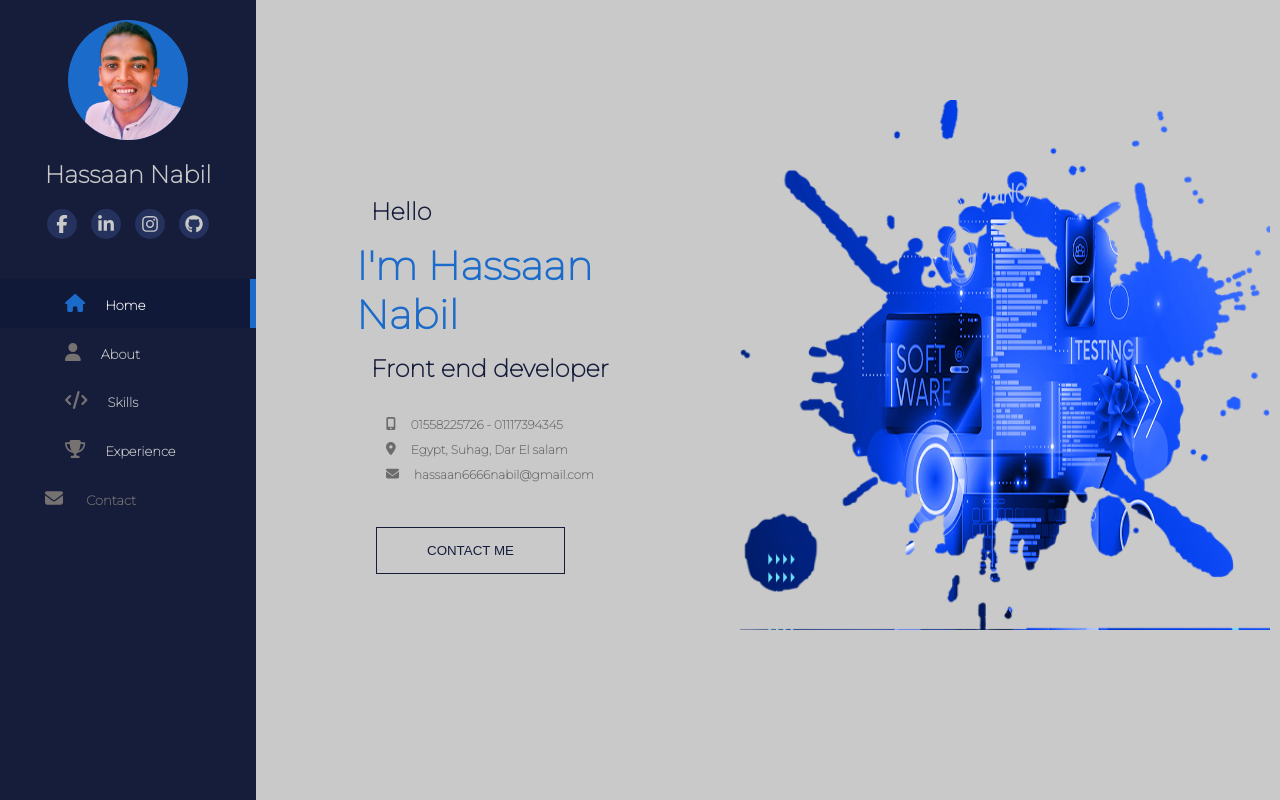
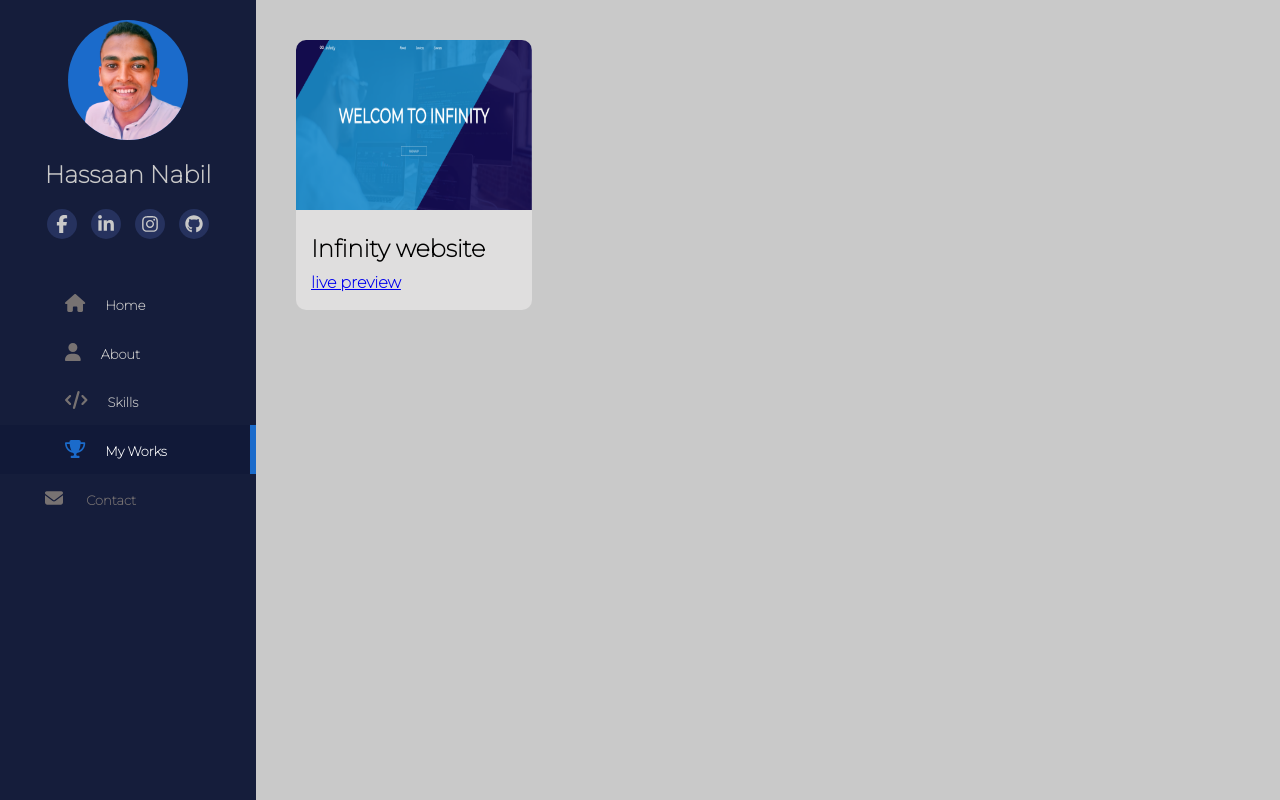
Before and after one commit to hassaan2020/Profile, a React (Create React App) app: page /#/Works in a window 1280 px wide. Shown: the top 800 px of the page. Built offline with nearby package versions, Linux system fonts and the light colour scheme.

Commit message:
add infinty project

```diff
--- a/src/App.js
+++ b/src/App.js
@@ -5,7 +5,7 @@ import Navbar from './Component/Navbar'
 import Home from './Component/Home'
 import About from './Component/About'
 import Skills from './Component/Skills'
-import Experience from './Component/Experience'
+import Works from './Component/Works'
 import Contact from './Component/Contact'
 import Header from './Component/Header';
 
@@ -21,13 +21,12 @@ class App extends Component {
 
         <Header />
         <Navbar/>
-        <Home/>
 
         <Routes>
-          <Route exact path='/' element = {<Home/>}/>
+          <Route path='/' element = {<Home/>}/>
           <Route path='/About' element = {<About/>} />
           <Route path='/Skills' element = {<Skills/>} />
-          <Route path='/Experience' element = {<Experience/>} />
+          <Route path='/Works' element = {<Works/>} />
           <Route path='/Contact' element = {<Contact/>} />
         </Routes>
       </div>
--- a/src/Component/About/index.js
+++ b/src/Component/About/index.js
@@ -11,6 +11,7 @@ const About = () => {
            Capable of continous learn from senior developers while still nuturing junior developers.
             Passionate about learning and development with adesire to apply skills on a larger development.
              Eager to tackle more complex problems and continue to find ways to maximice user effeciency.</p>
+             <a target='blank' href='https://drive.google.com/file/d/1e2-aDHpEfJHvaGP-4IZA1pdc45JzwVHc/view?usp=sharing'>View CV</a>
       </div>
       <div className='image'>
         <img src={pic}/>
--- a/src/Component/About/styles.css
+++ b/src/Component/About/styles.css
@@ -23,9 +23,23 @@
 .aboutPage .aboutMe p{
     line-height: 1.7;
     font-size: 2vh;
+    margin-bottom: 40px;
     text-align: justify;
     text-justify: inter-word;
     color: #525252;
+}
+.aboutPage .aboutMe a{
+    text-decoration: none;
+    padding: 10px 40px;
+    border: 1px solid #1b6bcb;
+    color: #1b6bcb;
+    font-size: 2vh;
+    transition: 0.7s;
+}
+.aboutPage .aboutMe a:hover{
+    background-color: #1b6bcb;
+    color: #c9c9c9;
+    transition: 0.7s;
 }
 .aboutPage .image{
     height: 600px;
--- a/src/Component/Experience/index.js
+++ /dev/null
@@ -1,22 +0,0 @@
-import React from 'react'
-import'./styles.css'
-import pic from '.././imgs/h9.jpg'
-
-const Experience = () => {
-  return (
-    <div className='experPage'>
-        <div className='myExper'>
-        <h1>EXPERIENCE</h1>
-        <h2>Front end developer</h2>
-        <h4>Mar 2016 - Present</h4>
-        <p>Web design, Front end development, UX/UI design,
-        Responsive design, 3D Modeling, Graphics design.</p>
-          <a target='blank' href='https://www.upwork.com/freelancers/~01115fdffbccd7e0e8'>Read more</a>
-      </div>
-      <div className='image'>
-        <img src={pic}/>
-      </div>
-    </div>
-  )
-}
-export default  Experience
--- a/src/Component/Experience/styles.css
+++ /dev/null
@@ -1,120 +0,0 @@
-.experPage{
-    background-color: #c9c9c9 ;
-    height: 100vh;
-    width: 80%;
-    float: right;
-    display: flex;
-    align-items: center;
-    font-family: 'Montserrat', sans-serif;
-    font-weight: bold;
-    overflow: hidden;
-}
-.experPage .myExper{
-    width: 40%;
-    margin: 10px;
-    margin-left: 60px;
-    flex-grow: 1;
-}
-.experPage .myExper h1{
-    font-size: 5vh;
-    color: #151D3B;
-    border-bottom: 2px solid #0230c63a;
-}
-.experPage .myExper h3{
-    color: #151D3B;
-    font-size: 2vh;
-}
-.experPage .myExper h4{
-    color: #1b6bcb;
-    font-size: 2vh;
-}
-.experPage .myExper p{
-    line-height: 1.7;
-    font-size: 2vh;
-    text-align: justify;
-    text-justify: inter-word;
-    color: #525252;
-    padding-left: 1px;
-}
-.experPage .myExper a{
-    color: #1b6bcb;
-    font-size: 2vh;
-}
-.experPage .image{
-    height: 600px;
-    width: 600px;
-    box-sizing: border-box;
-    margin: 10px;
-    flex-grow: 1;
-    overflow: hidden;
-    -webkit-mask-image: url(../imgs/c2.png);
-    mask-image: url(../imgs/c2.png);
-    -webkit-mask-repeat: no-repeat;
-    mask-repeat: no-repeat;
-    mask-size: 100%;
-}
-.experPage .image img{
-    width: 100%;
-    height: 100%;
-}
-
-@media only screen and (max-width: 600px) {
-    body{
-        background-color: #c9c9c9;
-    }
-    .experPage{
-        width: 100%;
-        height: auto;
-        padding: 20px;
-        display: block;
-    }
-    .experPage .myExper{
-        width: 80%;
-        padding: 40px 0;
-        padding-bottom: 60px;
-    }
-    .experPage .image{
-        display: none;
-    }
-}
-
-
-@media only screen and (max-width: 768px) {
-    body{
-        background-color: #c9c9c9;
-    }
-    .experPage{
-        width: 100%;
-        height: auto;
-        padding: 20px;
-        display: block;
-    }
-    .experPage .myExper{
-        width: 80%;
-        padding: 40px 0;
-        padding-bottom: 60px;
-    }
-    .experPage .image{
-        display: none;
-    }
-}
-
-@media only screen and (max-width: 992px) {
-    body{
-        background-color: #c9c9c9;
-    }
-    .experPage{
-        width: 100%;
-        height: auto;
-        padding: 20px;
-        display: block;
-    }
-    .experPage .myExper{
-        width: 80%;
-        padding: 40px 0;
-        padding-bottom: 60px;
-    }
-    .experPage .image{
-        display: none;
-    }
-}
--- a/src/Component/Home/styles.css
+++ b/src/Component/Home/styles.css
@@ -40,12 +40,12 @@
     padding: 15px 50px;
     margin: 35px 20px;
     background-color: transparent;
-    border: 1px solid #151D3B;
-    color: #151D3B;
+    border: 1px solid #1b6bcb;
+    color: #1b6bcb;
     transition: 0.7s;
 }
 .homePage .welcome button:hover{
-    background-color: #151D3B;
+    background-color: #1b6bcb;
     color: #c9c9c9;
     transition: 0.7s;
     cursor: pointer;
--- a/src/Component/Navbar/index.js
+++ b/src/Component/Navbar/index.js
@@ -54,10 +54,10 @@ const Navbar = () => {
             </div>
         </NavLink>
 
-        <NavLink to='/Experience' className='NavLink'>
+        <NavLink to='/Works' className='NavLink'>
           <div className='links'>
               <FontAwesomeIcon className='i' icon={faTrophy}></FontAwesomeIcon>
-              <span>Experience </span>
+              <span>My Works </span>
             </div>
         </NavLink>
 
--- /dev/null
+++ b/src/Component/Works/index.js
@@ -0,0 +1,25 @@
+import React from 'react'
+import'./styles.css'
+import data from '../data'
+import pic from '../imgs/inf.PNG'
+
+
+const Experience = () => {
+
+  const showProject = data.projectData.map((el) => {
+    return(
+      <div className='project'>
+        <img src={el.img}/>
+        <h2>{el.title}</h2>
+        <a target='blank' href={el.link}>live preview</a>
+      </div>
+    )
+  })
+
+  return (
+    <div className='experPage'>
+        {showProject}
+    </div>
+  )
+}
+export default  Experience
--- /dev/null
+++ b/src/Component/Works/styles.css
@@ -0,0 +1,34 @@
+.experPage{
+    background-color: #c9c9c9 ;
+    height: 100vh;
+    width: 80%;
+    float: right;
+    display: grid;
+    padding: 40px;
+    grid-template-columns: 25% 25% 25% 25%;
+    gap: 10px;
+    grid-template-rows: 270px;
+    font-family: 'Montserrat', sans-serif;
+    font-weight: bold;
+    overflow: hidden;
+    overflow-y: auto;
+    box-sizing: border-box;
+}
+.experPage .project{
+    overflow: hidden;
+    padding-bottom: 10px;
+    background-color: #dfdede;
+    border-radius: 10px;
+}
+.experPage .project img{
+    width: 100%;
+    height: 170px;
+}
+.experPage .project h2{
+    padding-left: 15px;
+    margin-bottom: 10px;
+}
+.experPage .project a{
+    padding-left: 15px;
+    margin-bottom: 5px;
+}
--- /dev/null
+++ b/src/Component/data.js
@@ -0,0 +1,13 @@
+import React from 'react'
+import p1 from './imgs/inf.PNG'
+const data = {
+    projectData :
+    [
+        {
+            img:p1,
+            title:"Infinity website",
+            link:"https://hassaan2020.github.io/Infinity-website/",
+        }
+    ],
+}
+export default data
--- a/src/index.js
+++ b/src/index.js
@@ -1,6 +1,6 @@
 import React from 'react';
 import ReactDOM from 'react-dom/client';
-import { BrowserRouter } from 'react-router-dom';
+import { HashRouter } from 'react-router-dom';
 import './index.css';
 import App from './App';
 import reportWebVitals from './reportWebVitals';
@@ -8,9 +8,9 @@ import reportWebVitals from './reportWebVitals';
 const root = ReactDOM.createRoot(document.getElementById('root'));
 root.render(
     <React.StrictMode>
-    <BrowserRouter>
+    <HashRouter>
       <App />
-  </BrowserRouter>
+  </HashRouter>
     </React.StrictMode>
 );
 
```
Also changed, not shown: src/Component/imgs/inf.PNG (added).
